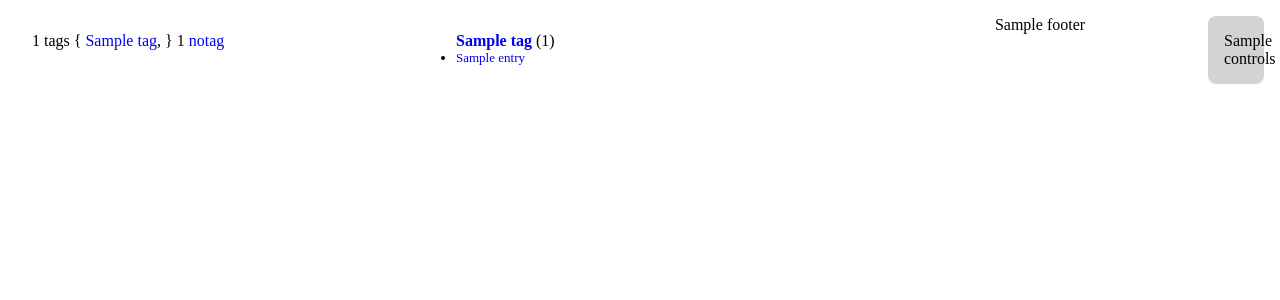
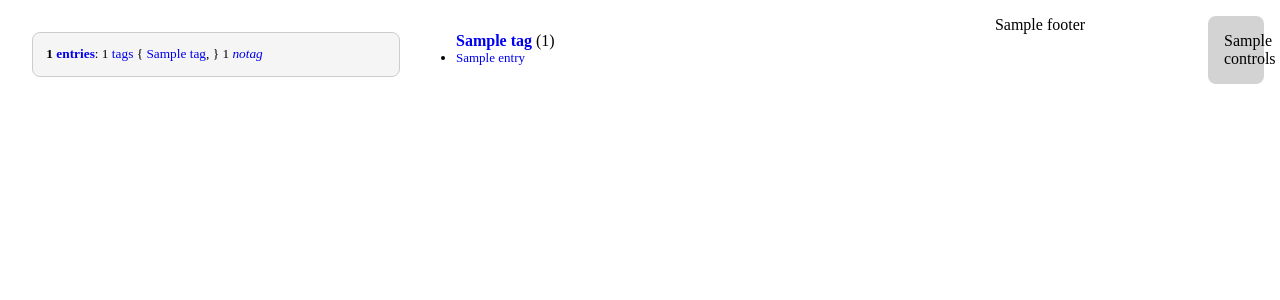
Before and after one commit to siznax/tanuki, a Python web app: template templates/index.html in a window 1280 px wide. Shown: the top 300 px of the page. Run offline with Jinja, Linux system fonts and the light colour scheme; the template is opened without the code that fills it: most values are stand-ins (such as "Sample title", 1, 10 or a date in 2020); some libraries are stand-ins or nearby versions.

Commit message:
added num entries to index tag blob.

```diff
--- a/static/layout.css
+++ b/static/layout.css
@@ -36,7 +36,7 @@ div {
     padding:0;
     float:left;
     width:400px;
-    height:200px;
+    height:220px;
     overflow:hidden;
 }
 .feature li {
@@ -46,6 +46,11 @@ div {
     font-weight:bold;
 }
 #tag_blob {
+    margin:16px;
+    font-size:smaller;
+    border:1px solid #ccc;
+    background:whitesmoke;
+    border-radius:8px;
 }
 
 /* ===================== ENTRY ============================== */
--- a/templates/index.html
+++ b/templates/index.html
@@ -11,10 +11,11 @@
 
 <div id="tags" class="feature">
 <div id="tag_blob">
-{{tag_set|length()}} tags
+<b>{{ num_entries }} <a href="/list">entries</a></b>:
+{{tag_set|length()}} <a href="/tags">tags</a>
 {
 {% for tag in tag_set %}<a href="/tagged/{{tag.name}}">{{tag.name}}</a>, {% endfor %}
-} {{ notag|length() }} <a href="/notag">notag</a>
+} {{ notag|length() }} <i><a href="/notag">notag</a></i>
 </div>
 </div>
 
```
Also changed, not shown: lib.py (+6 -1 lines).
